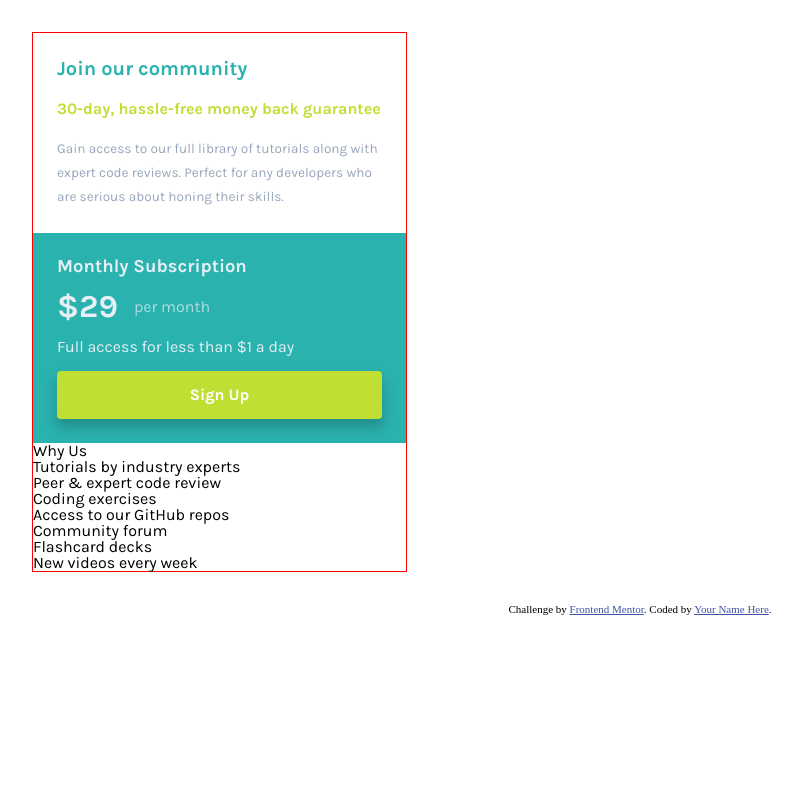
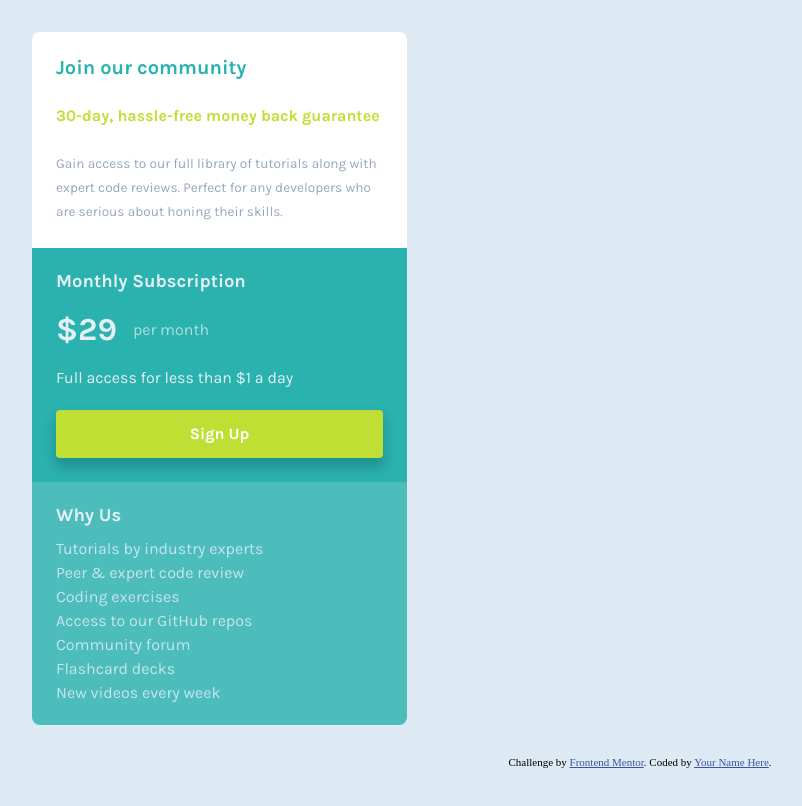
Before and after one commit to bkpecho/single-price-grid-component, a plain HTML site: page index.html in a window 1280 px wide. Shown: the whole page, without its empty margins (0-802 px from the left). Drawn offline with Linux system fonts and the light colour scheme.

Commit message:
Added Why-us

```diff
--- a/css/style.scss
+++ b/css/style.scss
@@ -52,6 +52,7 @@ html {
 
 body {
   min-height: 100vh;
+  background-color: rgb(221, 234, 243);
 }
 
 .component {
@@ -59,14 +60,16 @@ body {
   margin: 2rem;
   max-width: 375px;
 
-  border: 1px solid red;
+  border-radius: 0.5rem;
+  overflow: hidden;
 }
 
 .community {
-  @include flex(column, 1rem);
+  @include flex(column, 1.5rem);
   padding: 1.5rem;
   font-weight: bold;
   line-height: 1.5rem;
+  background-color: white;
 
   &__title {
     color: $primary-cyan;
@@ -85,7 +88,7 @@ body {
 }
 
 .subscription {
-  @include flex(column, 1rem);
+  @include flex(column, 1.5rem);
   padding: 1.5rem;
   background-color: $primary-cyan;
 
@@ -122,3 +125,20 @@ body {
     box-shadow: 0 8px 13px 1px rgba(black, 0.2);
   }
 }
+
+.why-us {
+  @include flex((column), 1rem);
+  padding: 1.5rem;
+  background-color: rgba($primary-cyan, 0.8);
+
+  &__title {
+    font-size: 1.15rem;
+    color: $neutral-light;
+    font-weight: $fw-bold;
+  }
+
+  &__list {
+    @include flex(column, 0.5rem);
+    color: rgba($neutral-light, 0.8);
+  }
+}
```
Also changed, not shown: css/style.css, 1 other file.
